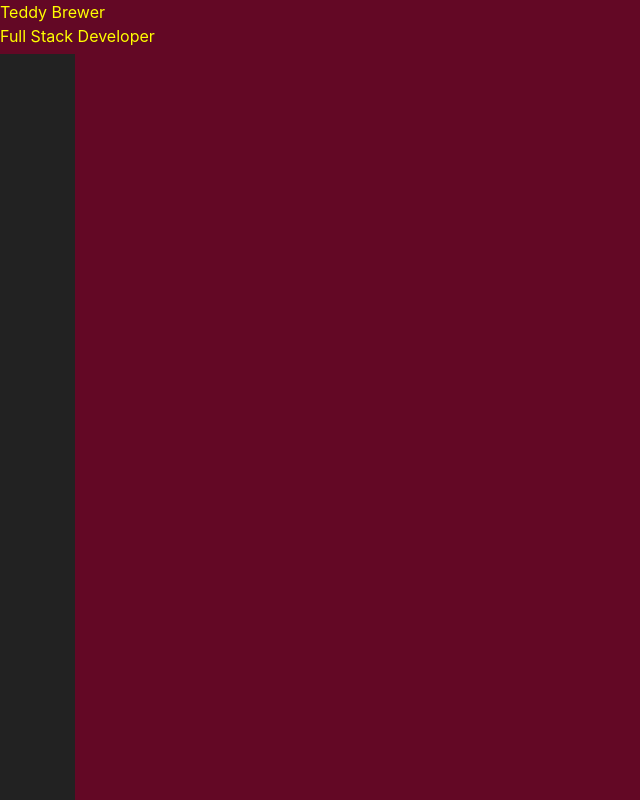
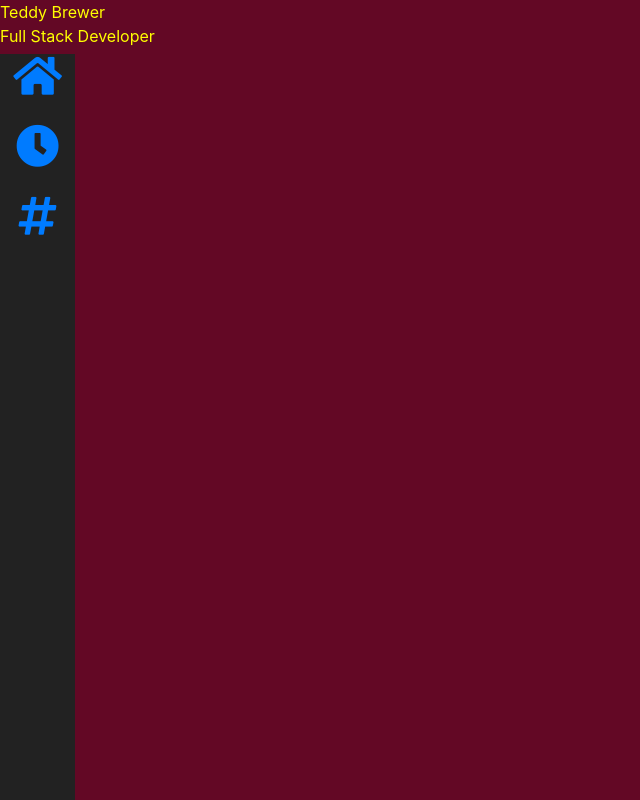
Before and after one commit to Toganas/reactolio, a React (Create React App) app in the folder client/: page / in a window 1280 px wide. Shown: the whole page, without its empty margins (0-640 px from the left). Built offline with nearby package versions, Linux system fonts and the light colour scheme.

Commit message:
Sidebar basics done.  Need to stylize it, make it more fitting for webpage.

```diff
--- a/client/src/components/layout/Sidebar.js
+++ b/client/src/components/layout/Sidebar.js
@@ -1,6 +1,8 @@
 import React from 'react'
 import { render } from 'react-dom'
 import styled from 'styled-components'
+import { BrowserRouter as Router, Route, Link, withRouter } from 'react-router-dom'
+
 /* This defines the actual bar going down the screen */
 const StyledSideNav = styled.div`
   position: fixed;
@@ -10,24 +12,103 @@ const StyledSideNav = styled.div`
   top: 3.4em;
   background-color: #222;
   overflow-x: hidden;
-  padding-top: 10px;
 `;
+
 class SideNav extends React.Component {
+    constructor(props) {
+        super(props);
+        this.state = {
+            activePath: 'props.location.pathname',
+            items: [
+                {
+                    path: '/',
+                    name: 'Home',
+                    css: 'fa fa-fw fa-home', /* font awesome */
+                    key: 1
+                },
+                {
+                    path: '/about',
+                    name: 'About',
+                    css: 'fa fa-fw fa-clock',
+                    key: 2
+                },
+                {
+                    path: '/NoMatch',
+                    name: 'NoMatch',
+                    css: 'fas fa-hashtag',
+                    key: 3
+                }
+            ]
+        }
+    }
+
+    onItemClick = (path) => {
+        this.setState({ activePath: path })
+    }
+
     render() {
+        const { items, activePath } = this.state;
         return (
             <StyledSideNav>
+                {
+                    items.map((item) => {
+                        return (
+                            <NavItem path={item.path} name={item.name} css={item.css} onItemClick={this.onItemClick} active={item.path === activePath} key={item.key} />
+                        )
+                    })
+                }
+            </StyledSideNav>
+        );
 
-            </StyledSideNav>
+    }
+}
+
+const RouterSideNav = withRouter(SideNav);
+
+const StyledNavItem = styled.div`
+height: 70px;
+width: 75px;
+text-align: center;
+margin-bottom: 0;
+a {
+    font-size: 2.7em;
+    color: ${(props) => props.active ? "white" : "#9FFFCV"};
+    : hover {
+    opacity: 0.7;
+    text - decoration: none;
+     }
+    }
+`;
+
+class NavItem extends React.Component {
+    handleClick = () => {
+        const { path, onItemClick } = this.props;
+        onItemClick(path);
+    }
+
+    render() {
+        const { active } = this.props;
+        return (
+            <StyledNavItem active={active}>
+                <Link to={this.props.path} className={this.props.css} onClick={this.handleClick}>
+                    <NavIcon></NavIcon>
+                </Link>
+            </StyledNavItem>
         )
     }
+}
 
-}
+const NavIcon = styled.div`
+
+`;
+
+
 
 export const Sidebar = () => {
     return (
-        <SideNav>
+        <RouterSideNav>
 
-        </SideNav>
+        </RouterSideNav>
     )
 }
 
```
